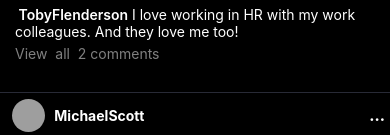
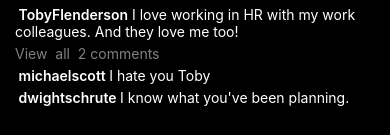
Before and after one commit to gmalheiro/Instagram-Clone, a React Native app: screen / in a window 390 px wide. Shown: the part 709-844 px from the top of the page. Built offline with nearby package versions, Linux system fonts and the light colour scheme; grey boxes are pictures that could not be loaded.

Commit message:
Post component done

```diff
--- a/components/home/Post.js
+++ b/components/home/Post.js
@@ -37,6 +37,7 @@ const Post = ({post}) => {
             <Likes post={post} />
             <Caption post={post} />
             <CommentsSection post={post} />
+            <Comments post={post} />
         </View>
     </View>
   )
@@ -118,13 +119,26 @@ const Caption = ({ post }) => (
 
 const CommentsSection = ({ post }) => (
     <View style={{marginTop:5}}>
-        {post.comments.length && (
+        { !! post.comments.length && (
             <Text style={{color:'gray'}}>
                 View {post.comments.length > 1 ? ' all ' : ' '} {post.comments.length}
                 {post.comments.length > 1 ? ' comments ' : ' comment '}
             </Text>
         )}
     </View>
+)
+
+const Comments = ({post}) => (
+    <>
+    {post.comments.map((comment,index) => (
+        <View key={index} style={{flexDirection:'row', marginTop:5}} >
+            <Text style={{color:'white'}} >
+                <Text style={{fontWeight:'600'}} > {comment.user} </Text>{''}
+                {comment.comment}
+            </Text>
+        </View>
+    ))}
+    </>
 )
 
 const styles = StyleSheet.create({
--- a/data/posts.js
+++ b/data/posts.js
@@ -15,14 +15,14 @@ export const POSTS = [
             {
                 user: 'dwightschrute',
                 comment:
-                "I know what you've been planning to do Toby. Remember I AM THE ASSISTANT REGIONAL MANAGER"
+                "I know what you've been planning."
             },
         ]
     },
     {
         imageURL : 'https://imagenes.elpais.com/resizer/chKCbCF2vAsg-ocin7kw-Yq97zE=/1200x0/arc-anglerfish-eu-central-1-prod-prisa.s3.amazonaws.com/public/BGRBZZZN6LLKZRU6FHJ6DUDI6Y.jpg',
         user: USERS[0].user,
-        likes:20,
+        likes:200,
         caption:"Jim gave me this mug",
         profile_picture: USERS[0].image,
         comments:[
```
